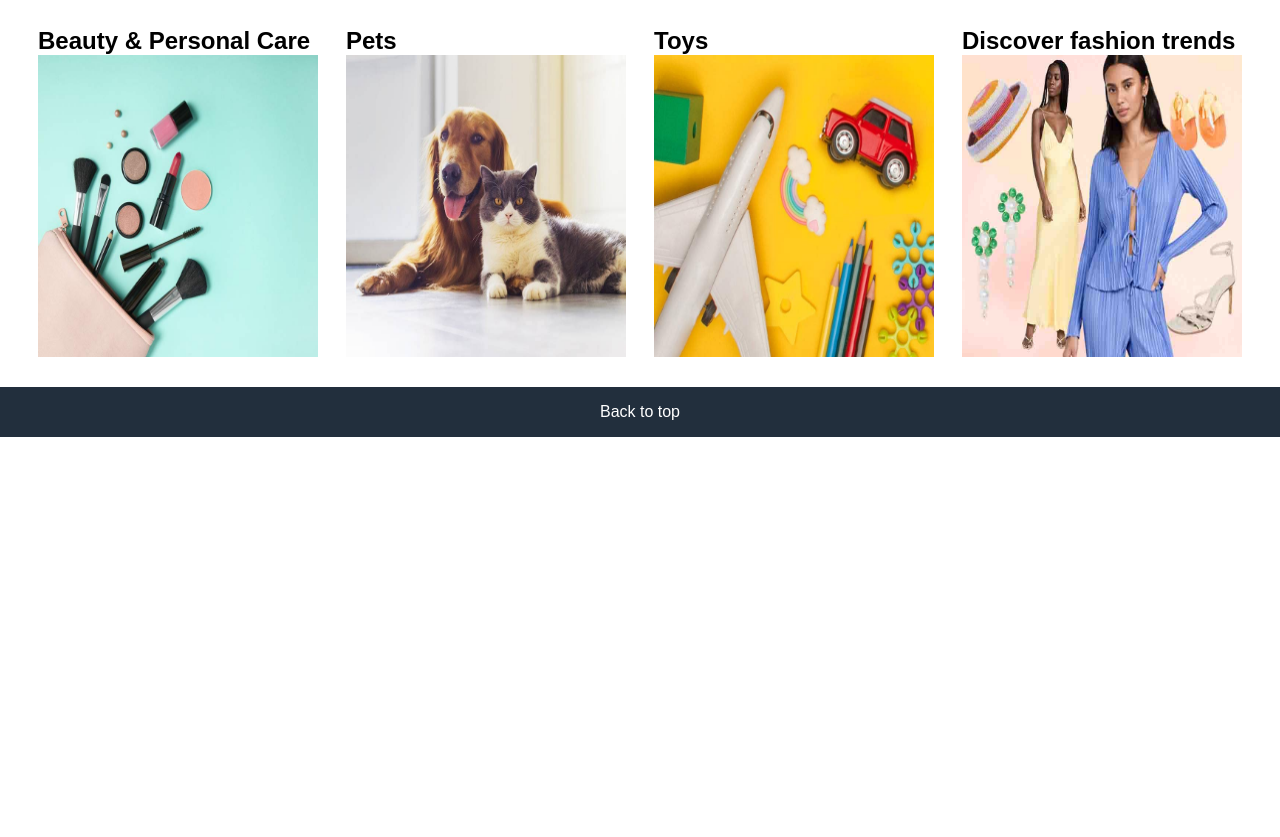
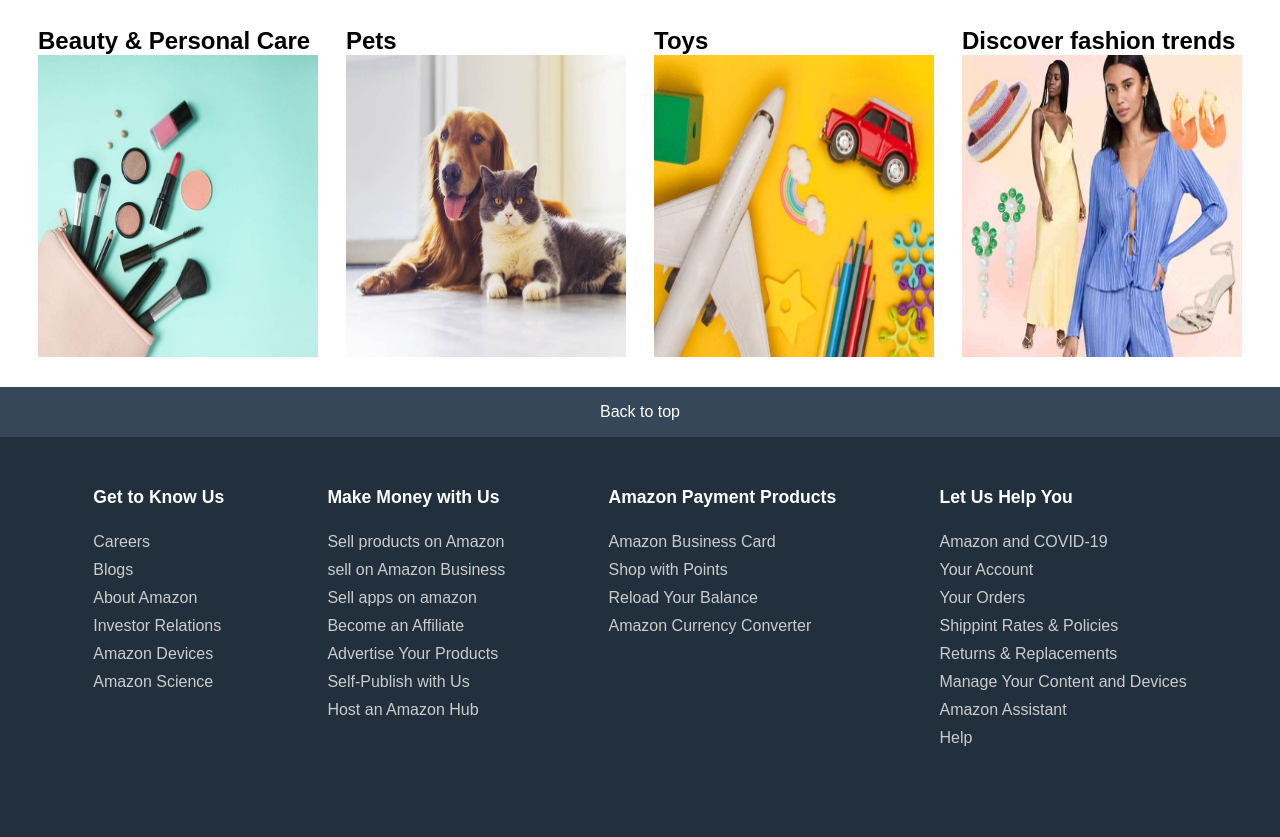
Before and after one commit to navneetk897/Amazon-clone, a plain HTML site: page index.html in a window 1280 px wide. Shown: the part 973-1810 px from the top of the page. Before the commit the page ends 1410 px from the top, so only its background shows below. Drawn offline with Linux system fonts and the light colour scheme.

Commit message:
footer added

```diff
--- a/index.html
+++ b/index.html
@@ -115,7 +115,45 @@
         </section>
     </main>
     <footer>
-
+        <div class="footer">
+            <div class="content">
+                <h1>Get to Know Us</h1>
+                <p>Careers</p>
+                <p>Blogs</p>
+                <p>About Amazon</p>
+                <p>Investor Relations</p>
+                <p>Amazon Devices</p>
+                <p>Amazon Science</p>
+            </div>
+            <div class="content">
+                <h1>Make Money with Us</h1>
+                <p>Sell products on Amazon</p>
+                <p>sell on Amazon Business</p>
+                <p>Sell apps on amazon</p>
+                <p>Become an Affiliate</p>
+                <p>Advertise Your Products</p>
+                <p>Self-Publish with Us</p>
+                <p>Host an Amazon Hub</p>
+            </div>
+            <div class="content">
+                <h1>Amazon Payment Products</h1>
+                <p>Amazon Business Card</p>
+                <p>Shop with Points</p>
+                <p>Reload Your Balance</p>
+                <p>Amazon Currency Converter</p>
+            </div>
+            <div class="content">
+                <h1>Let Us Help You</h1>
+                <p>Amazon and COVID-19</p>
+                <p>Your Account</p>
+                <p>Your Orders</p>
+                <p>Shippint Rates & Policies</p>
+                <p>Returns & Replacements</p>
+                <p>Manage Your Content and Devices</p>
+                <p>Amazon Assistant</p>
+                <p>Help</p>
+            </div>
+        </div>
     </footer>
 </body>
 </html>
--- a/style.css
+++ b/style.css
@@ -209,9 +209,41 @@
 .back-to-top {
     color: white;
     height: 50px;
-    background-color: #222f3d;
+    background-color: #37475a;
     display: flex;
     justify-content: center;
     align-items: center;
     cursor: pointer;
 }
+
+
+/** footer **/
+
+
+.footer {
+    color: white;
+    background-color: #222f3d;
+    height: 400px;
+    display: flex;
+    justify-content: space-evenly;
+    align-items: start;
+}
+
+.content > h1 {
+    font-size: 1.1rem;
+    margin-top: 50px;
+    margin-bottom: 25px;
+}
+
+.content > * {
+    margin: 10px;
+}
+
+.content > p {
+    color: #cccccc;
+    cursor: pointer;
+}
+
+.content > p:hover {
+    text-decoration: underline;
+}
```
